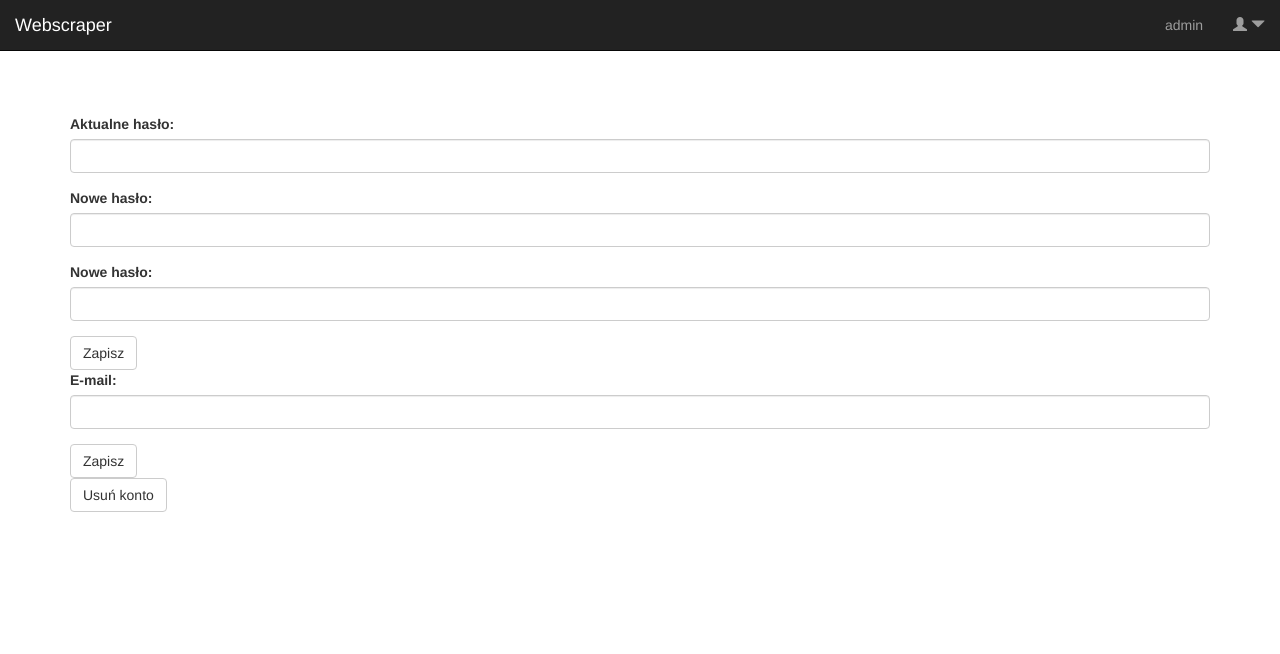
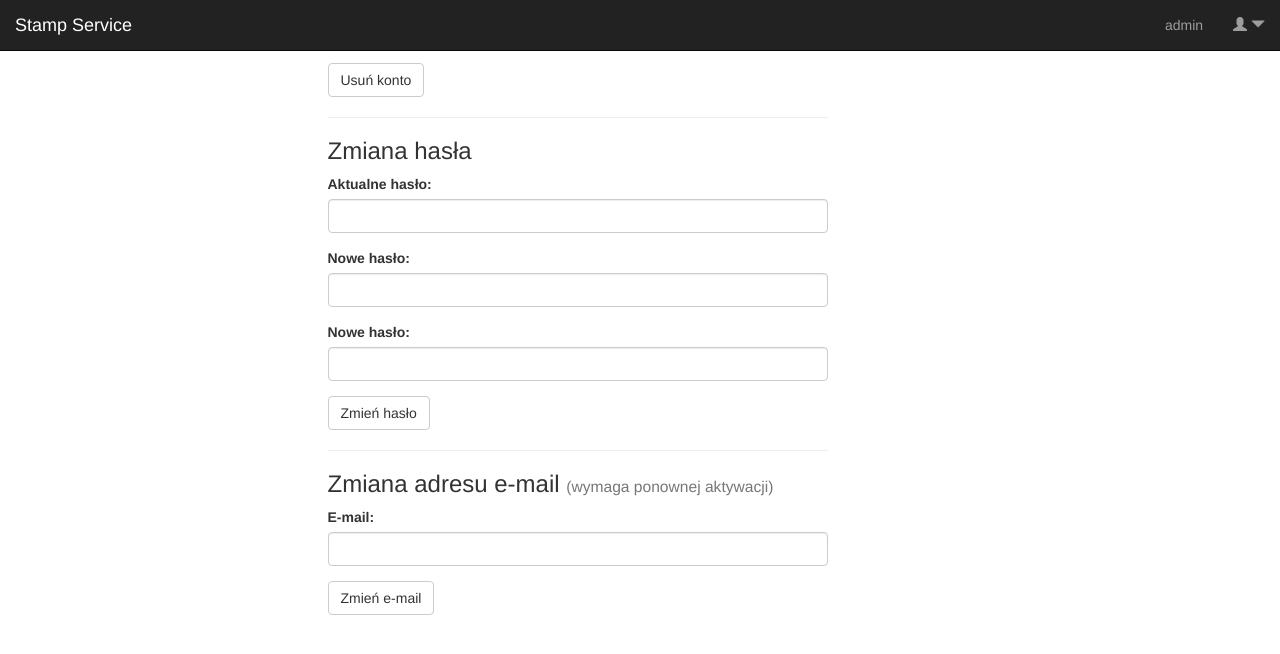
Before and after one commit to DawidWiktor/WTI-Baza-danych-dokument-w-podpisanych-stemplami-czasowymi, a Django app: page /account/ in a window 1280 px wide. Shown: the top 654 px of the page. Run offline with Django 3.2, Linux system fonts and the light colour scheme; a user stored in the database is signed in; some libraries are stand-ins or nearby versions.

Commit message:
poprawka user account

```diff
--- a/Aplikacja serwerowa i webowa/stamp_server/main_app/templates/main_app/base.html
+++ b/Aplikacja serwerowa i webowa/stamp_server/main_app/templates/main_app/base.html
@@ -6,14 +6,18 @@
     <link rel="stylesheet" href="https://maxcdn.bootstrapcdn.com/bootstrap/3.3.7/css/bootstrap.min.css">
     <script src="https://ajax.googleapis.com/ajax/libs/jquery/3.1.1/jquery.min.js"></script>
     <script src="https://maxcdn.bootstrapcdn.com/bootstrap/3.3.7/js/bootstrap.min.js"></script>
+    {% if user.is_authenticated %}
+        {% load static %}
+        <link href="{% static 'user_account/css/base.css' %}" rel="stylesheet">
+    {% endif %}
 
-    <title>Webscraper</title>
+    <title>Stamp Service</title>
 </head>
 <body>
     <nav class="navbar navbar-inverse navbar-fixed-top">
         <div class="container-fluid">
             <div class="navbar-header">
-                <a class="navbar-brand" href="{% url 'main_app:start_page' %}">Webscraper</a>
+                <a class="navbar-brand" href="{% url 'main_app:start_page' %}">Stamp Service</a>
             </div>
             <div id="navbar" class="navbar-collapse collapse">
                 {% if user.is_authenticated %}
@@ -44,15 +48,11 @@
         {% include "user_account/login_and_register.html" %}
     {% endif %}
 
-<div class="container">
-    <div style="margin-top: 10%">
-    {% block change_password %}
-    {% endblock %}
-    {% block change_email %}
-    {% endblock %}
-    {% block account_delete %}
-    {% endblock %}
-    </div>
+<div class="container-fluid">
+
+        {% block change_password_email_and_account_delete %}
+        {% endblock %}
+
 </div>
 
 </body>
--- /dev/null
+++ b/Aplikacja serwerowa i webowa/stamp_server/user_account/static/user_account/css/base.css
@@ -0,0 +1,3 @@
+.user_profile {
+    margin: 5% 35% 0px 25%;
+}
--- a/Aplikacja serwerowa i webowa/stamp_server/user_account/templates/user_account/user_profile.html
+++ b/Aplikacja serwerowa i webowa/stamp_server/user_account/templates/user_account/user_profile.html
@@ -2,7 +2,24 @@
 
 <!-- TODO: Nie ruszac parametrow !! czyli nawiasow klamrowych -->
 
-{% block change_password %}
+{% block change_password_email_and_account_delete %}
+<div class="user_profile">
+        {% if messages %}
+                {% for message in messages %}
+                  <div class="alert {{ message.tags }} alert-dismissible" role="alert">
+                    <button type="button" class="close" data-dismiss="alert" aria-label="Close">
+                      <span aria-hidden="true">&times;</span>
+                    </button>
+                    {{ message }}
+                  </div>
+                {% endfor %}
+        {% endif %}
+        <form action="{% url 'user_account:account_delete' %}" method="post">
+            {% csrf_token %}
+            <button type="submit" class="btn btn-default">Usuń konto</button>
+        </form>
+    <hr>
+        <h3>Zmiana hasła</h3>
         <form action="{% url 'user_account:change_password' %}" method="post">
             {% csrf_token %}
             <div class="form-group">
@@ -17,24 +34,17 @@
                 <label for="new_pass2">Nowe hasło:</label>
                 <input type="password" class="form-control" id="new_pass2" name="new_pass2">
             </div>
-        <button type="submit" class="btn btn-default">Zapisz</button>
+                <button type="submit" class="btn btn-default">Zmień hasło</button>
         </form>
-{% endblock %}
-
-{% block change_email %}
+    <hr>
+        <h3>Zmiana adresu e-mail <small>(wymaga ponownej aktywacji)</small></h3>
         <form action="{% url 'user_account:change_email' %}" method="post">
             {% csrf_token %}
             <div class="form-group">
                 <label for="email">E-mail:</label>
                 <input type="email" class="form-control" id="email" name="email" value="{{ request.user.email }}">
             </div>
-        <button type="submit" class="btn btn-default">Zapisz</button>
+                <button type="submit" class="btn btn-default">Zmień e-mail</button>
         </form>
+</div>
 {% endblock %}
-
-{% block account_delete %}
-<form action="{% url 'user_account:account_delete' %}" method="post">
-    {% csrf_token %}
-    <button type="submit" class="btn btn-default">Usuń konto</button>
-</form>
-{% endblock %}
--- a/Aplikacja serwerowa i webowa/stamp_server/user_account/views.py
+++ b/Aplikacja serwerowa i webowa/stamp_server/user_account/views.py
@@ -7,6 +7,7 @@ from django.core.mail import send_mail  # wysylanie maili
 from django.contrib.auth.forms import PasswordChangeForm  # wbudowany formularz zmiany hasla
 
 from django.contrib import messages  # powiadomienia, ktore mozna wyswietlic w HTMLu
+from django.contrib.messages import get_messages
 import hashlib  # do generowania activation_code
 
 from stamp_server.settings import EMAIL_HOST_USER  # import maila tej apki
@@ -52,7 +53,7 @@ def register_view(request):
 
         #  generowanie kodu aktywacyjnego: skrot MD5 nazwy uzytkownika+jakis tekst
         activation_code = hashlib.md5(username.encode('utf-8')+b'dUzOSoLi').hexdigest()
-        subject = "Webscraper - Activation Code"
+        subject = "Stamp service - Activation Code"
         text = (
             """
             Siemka {},
@@ -85,29 +86,31 @@ def user_profile(request):
 
 @login_required(login_url='/')
 def change_password(request):
-    if request.method == 'POST':
+    if request.method == 'POST' and request.POST['old_password'] and request.POST['new_pass1'] \
+            and request.POST['new_pass2']:  # sprawdzenie czy wszystkie pola zostaly uzupelnione
         old_password = request.POST.get('old_password')
         user = authenticate(username=request.user, password=old_password)
         # sprawdza stare haslo user'a
         # authenticate zwraca obiekt 'User' jesli haslo pasuje do uzytkownika, else zwraca None
         if user is None:
-            # TODO: podano zle stare haslo
-            # MESSAGES
-            pass
+            messages.error(request, 'Podano złe aktualne hasło!')
+            return redirect('user_account:user_profile')
         new_pass1 = request.POST.get('new_pass1')
         new_pass2 = request.POST.get('new_pass2')
         if new_pass1 != new_pass2:
-            # TODO: hasla sa rozne
-            # MESSAGES
+            messages.error(request, 'Wpisz nowe hasło dwukrotnie!')
+            return redirect('user_account:user_profile')
             pass
         user.set_password(new_pass1)
         user.save()
         update_session_auth_hash(request, user)  # aktualizacja biezacej sesji dla user'a z nowym haslem
+    else:
+        messages.error(request, 'Żadne pole hasła nie może być puste!')
     return redirect('user_account:user_profile')
 
 @login_required(login_url='/')
 def change_email(request):
-    if request.method == 'POST':
+    if request.method == 'POST' and request.POST['email']:
         new_email = request.POST.get('email')
         obj_user = get_object_or_404(User, username=request.user)
         obj_user.email = new_email
@@ -128,11 +131,15 @@ def change_email(request):
 
         send_mail(subject,text,EMAIL_HOST_USER,[new_email],fail_silently=False)  # wyslanie maila
         logout(request)
-    return redirect('main_app:start_page')
+        return redirect('main_app:start_page')
+    else:
+        messages.error(request, 'Adres e-mail nie może być pusty!')
+        return redirect('user_account:user_profile')
+
 
 @login_required(login_url='/')
 def account_delete(request):
     user = get_object_or_404(User, username=request.user)
-    # user.is_active = False  # TODO: usuwac czy deaktywowac uzytkownika??
-    user.delete()  # usuwa uzytkownika i wszystkie dane z nim powiazane
+    user.is_active = False  # TODO: usuwac czy deaktywowac uzytkownika??
+    # user.delete()  # usuwa uzytkownika i wszystkie dane z nim powiazane
     return redirect('main_app:start_page')
```
Also changed, not shown: Aplikacja serwerowa i webowa/stamp_server/stamp_server/settings.py (+14 -3 lines), Aplikacja serwerowa i webowa/stamp_server/db.sqlite3. Lines whose indentation alone changed are shown as unchanged.
